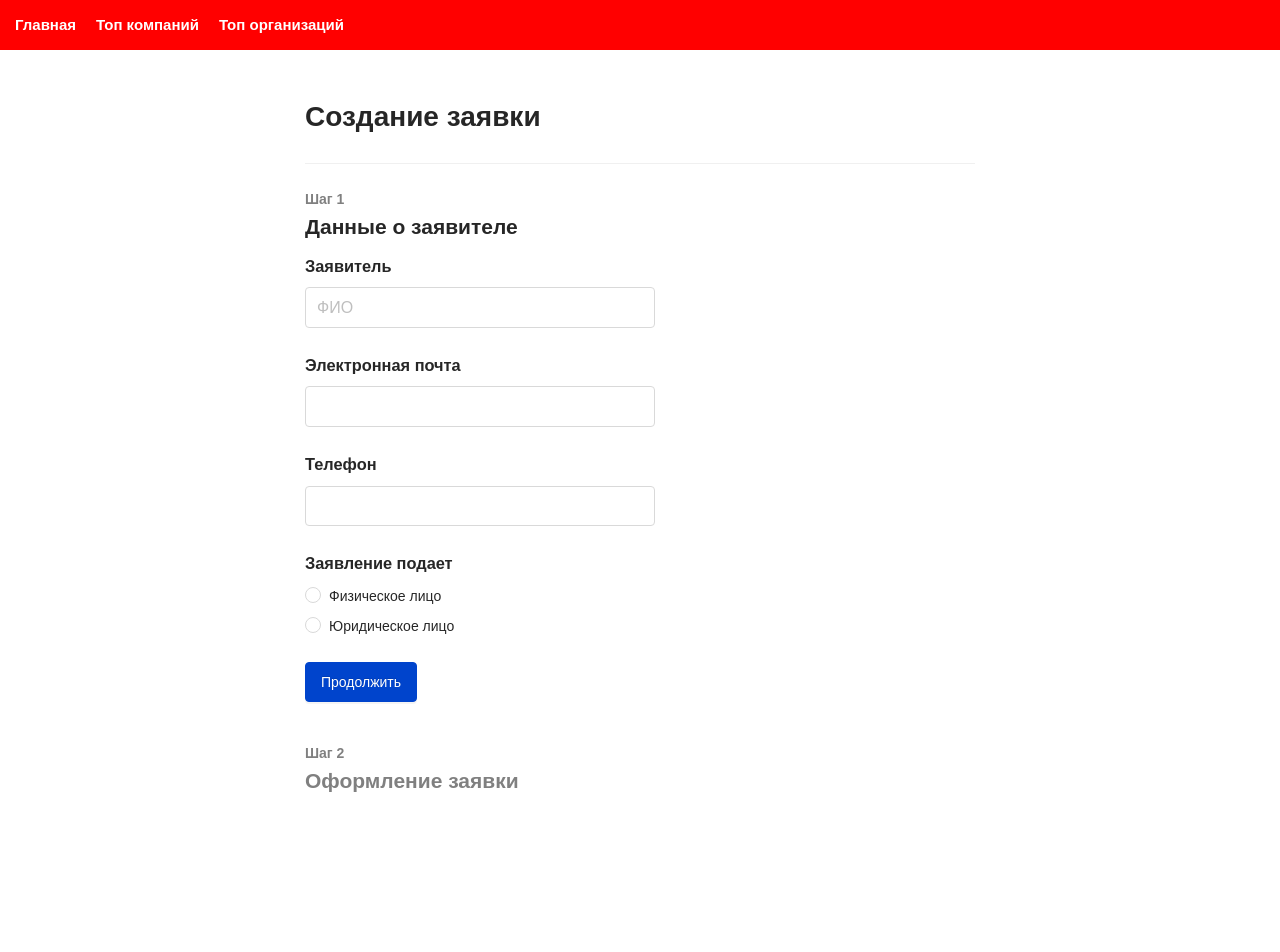
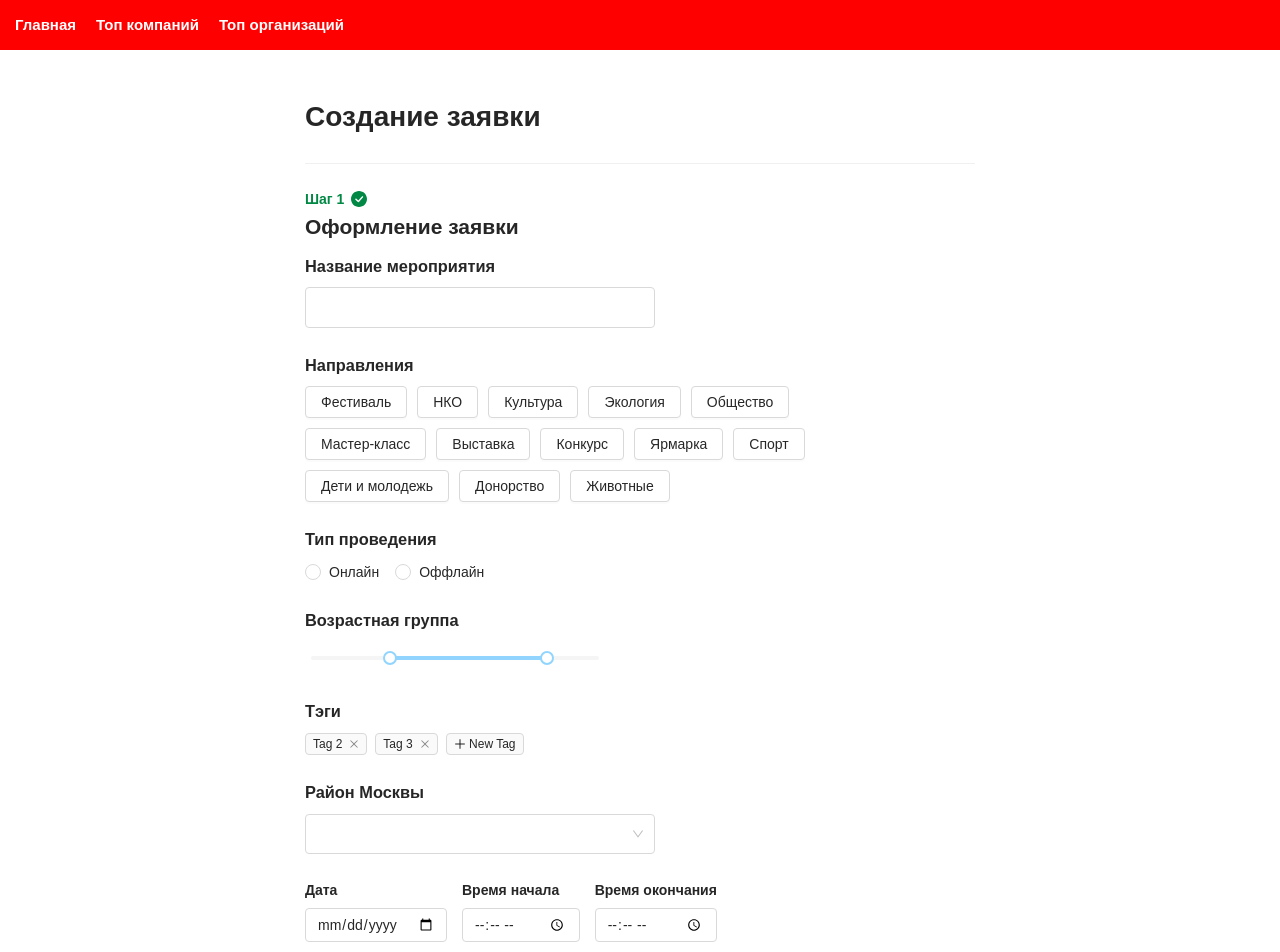
Before and after one commit to RTUITLab/MoscowCityHack-Front, a Next.js app: page /form/create in a window 1280 px wide. Shown: the top 952 px of the page. Before the commit the page ends 842 px from the top, so only its background shows below. Built offline with nearby package versions, Linux system fonts and the light colour scheme; a web font is replaced by a local one.

Commit message:
Form changes

```diff
--- a/pages/account/events/create.js
+++ b/pages/account/events/create.js
@@ -103,7 +103,7 @@ export default function CreateEvents({createdBy}) {
 					</section>
 					<section>
 						<div>
-							<h4>Описание требований</h4>
+							<h4>Описание опций</h4>
 							<TextArea placeholer={"Описание предоставляемых опций"}></TextArea>
 						</div>
 					</section>
--- a/pages/form/create.js
+++ b/pages/form/create.js
@@ -1,37 +1,73 @@
 import styles from '../../styles/form-create.module.scss'
-import {Button, Divider, Input, Radio, Space, Typography} from "antd";
+import {Button, Divider, Input, Radio, Select, Slider, Space, Typography} from "antd";
 import Header from "../../components/Header/Header";
 import {useState} from "react";
+import Tags from "../../components/Tags/Tags";
 
 const {Title} = Typography
+const {Option} = Select
+const {TextArea}=Input
 
 export default function CreateEventsAll() {
-	const [part, setPart] = useState(0)
+	const [part, setPart] = useState(1)
 
-	const [state, editState]=useState({
-	})
+	const [tags, setTags] = useState(
+		[
+			{title: "Фестиваль", active: false},
+			{title: "НКО", active: false},
+			{title: "Культура", active: false},
+			{title: "Экология", active: false},
+			{title: "Общество", active: false},
+			{title: "Мастер-класс", active: false},
+			{title: "Выставка", active: false},
+			{title: "Конкурс", active: false},
+			{title: "Ярмарка", active: false},
+			{title: "Спорт", active: false},
+			{title: "Дети и молодежь", active: false},
+			{title: "Донорство", active: false},
+			{title: "Животные", active: false},
+		]
+	)
 
-	const setState=(e)=>{editState(prevState => ({...prevState,...e}))}
+	const onTagClick = (i) => {
+		let newTags = tags
+		newTags[i].active = !newTags[i].active
+		setTags(() => ([...[], ...newTags]))
+	}
 
+	const [state, editState] = useState({})
+
+	const setState = (e) => {
+		editState(prevState => ({...prevState, ...e}))
+	}
+
+	const validateButton = () => {
+		if (part === 0) {
+			return !(Object.keys(state).length >= 4)
+		} else {
+
+		}
+	}
 
 	const firstPart = (
 		<>
 			<section>
 				<h3>Заявитель</h3>
-				<Input onChange={(e)=>setState({fio:e})} size={"large"} placeholder={"ФИО"}></Input>
+				<Input onChange={(e) => setState({fio: e.target.value})} size={"large"} placeholder={"ФИО"}></Input>
 			</section>
 			<section>
 				<h3>Электронная почта</h3>
-				<Input onChange={(e)=>setState({email:e})} size={"large"} type={"email"}></Input>
+				<Input onChange={(e) => setState({email: e.target.value})} size={"large"} type={"email"}></Input>
 			</section>
 			<section>
 				<h3>Телефон</h3>
-				<Input onChange={(e)=>setState({tel:e})} size={"large"} type={"tel"} pattern="[0-9]{3}-[0-9]{3}-[0-9]{4}"
+				<Input onChange={(e) => setState({tel: e.target.value})} size={"large"} type={"tel"}
+							 pattern="[0-9]{3}-[0-9]{3}-[0-9]{4}"
 							 required></Input>
 			</section>
 			<section>
 				<h3>Заявление подает</h3>
-				<Radio.Group onChange={(e)=>setState({face:e})}>
+				<Radio.Group onChange={(e) => setState({face: e.target.value})}>
 					<Space direction="vertical">
 						<Radio value={"person"}>Физическое лицо</Radio>
 						<Radio value={"company"}>Юридическое лицо</Radio>
@@ -42,13 +78,92 @@ export default function CreateEventsAll() {
 				<Button onClick={() => {
 					console.log(state)
 					setPart(part + 1)
-				}} type={"primary"} size={"large"}>Продолжить</Button>
+				}} type={"primary"} size={"large"} disabled={validateButton()}>Продолжить</Button>
 			</section>
 		</>
 	)
 
 	const secondPart = (
 		<>
+			<section>
+				<h3>Название мероприятия</h3>
+				<Input size={"large"}></Input>
+			</section>
+			<section>
+				<h3>Направления</h3>
+				<main style={{display: "flex", gap: "10px", flexWrap: "wrap", maxWidth: "500px"}}>
+					{tags.map((e, i) => {
+						return (
+							<Button onClick={() => {
+								onTagClick(i)
+							}} key={i.toString()} icon={e.icon} active={e.active.toString()}>{e.title}</Button>
+						)
+					})}
+				</main>
+			</section>
+			<section>
+				<h3>Тип проведения</h3>
+				<Radio.Group >
+					<Radio value={1}>Онлайн</Radio>
+					<Radio value={2}>Оффлайн</Radio>
+				</Radio.Group>
+			</section>
+			<section style={{maxWidth:"320px"}}>
+				<h3>Возрастная группа</h3>
+				<div style={{maxWidth:"300px", overflow:"hidden"}}>
+					<Slider defaultValue={[20, 50]} range min={5} max={60}/>
+				</div>
+			</section>
+			<section>
+				<h3>Тэги</h3>
+				<div style={{maxWidth:"300px", width:"fit-content",margin:"0px"}}>
+					<Tags></Tags>
+				</div>
+			</section>
+			<section style={{maxWidth: "350px"}}>
+				<h3>Район Москвы</h3>
+				<Select size={"large"} style={{width: "100%"}}>
+
+					<Option value="center">Центральный</Option>
+					<Option value="north">Северный</Option>
+					<Option value="north-east">Северо-Восточный</Option>
+					<Option value="east">Восточный</Option>
+					<Option value="south-east">Юго-Восточный</Option>
+					<Option value="south">Южный</Option>
+					<Option value="south-west">Юго-Западный</Option>
+					<Option value="west">Западный</Option>
+					<Option value="north-west">Северо-Западный</Option>
+					<Option value="zelenograd">Зеленоградский</Option>
+					<Option value="trinity">Троицкий</Option>
+					<Option value="novomoskovsky">Новомосковский</Option>
+					<Option value="allcity">Вся Москва</Option>
+				</Select></section>
+			<section style={{display: "flex", gap: "15px", width: "100%", maxWidth: "900px"}}>
+				<div>
+					<h4>Дата</h4>
+					<Input type={"date"}></Input>
+				</div>
+				<div>
+					<h4>Время начала</h4>
+					<Input type={"time"}></Input>
+				</div>
+				<div>
+					<h4>Время окончания</h4>
+					<Input type={"time"}></Input>
+				</div>
+			</section>
+			<section>
+				<h3>Описание задач</h3>
+				<TextArea placeholer={"Опишите, какие задачи предстоит решать волонтеру"}></TextArea>
+			</section>
+			<section>
+				<h3>Описание требований</h3>
+				<TextArea placeholer={"Опишите требования к вашей задаче"}></TextArea>
+			</section>
+			<section>
+				<h3>Описание опций</h3>
+				<TextArea placeholer={"Описание предоставляемых опций"}></TextArea>
+			</section>
 
 		</>
 	)
@@ -62,8 +177,8 @@ export default function CreateEventsAll() {
 						<h1>Создание заявки</h1>
 						<Divider/>
 						{part === 0 ? <h4 style={{margin: "0", color: "gray"}}>Шаг {part + 1}</h4> : (
-							<div style={{display:"flex", alignItems:"center", gap:"7px"}}>
-								<h4 style={{margin:"0", color:"#008844"}}>Шаг 1</h4>
+							<div style={{display: "flex", alignItems: "center", gap: "7px"}}>
+								<h4 style={{margin: "0", color: "#008844"}}>Шаг 1</h4>
 								<img src="/images/done.svg" alt=""/>
 							</div>
 						)}
```
